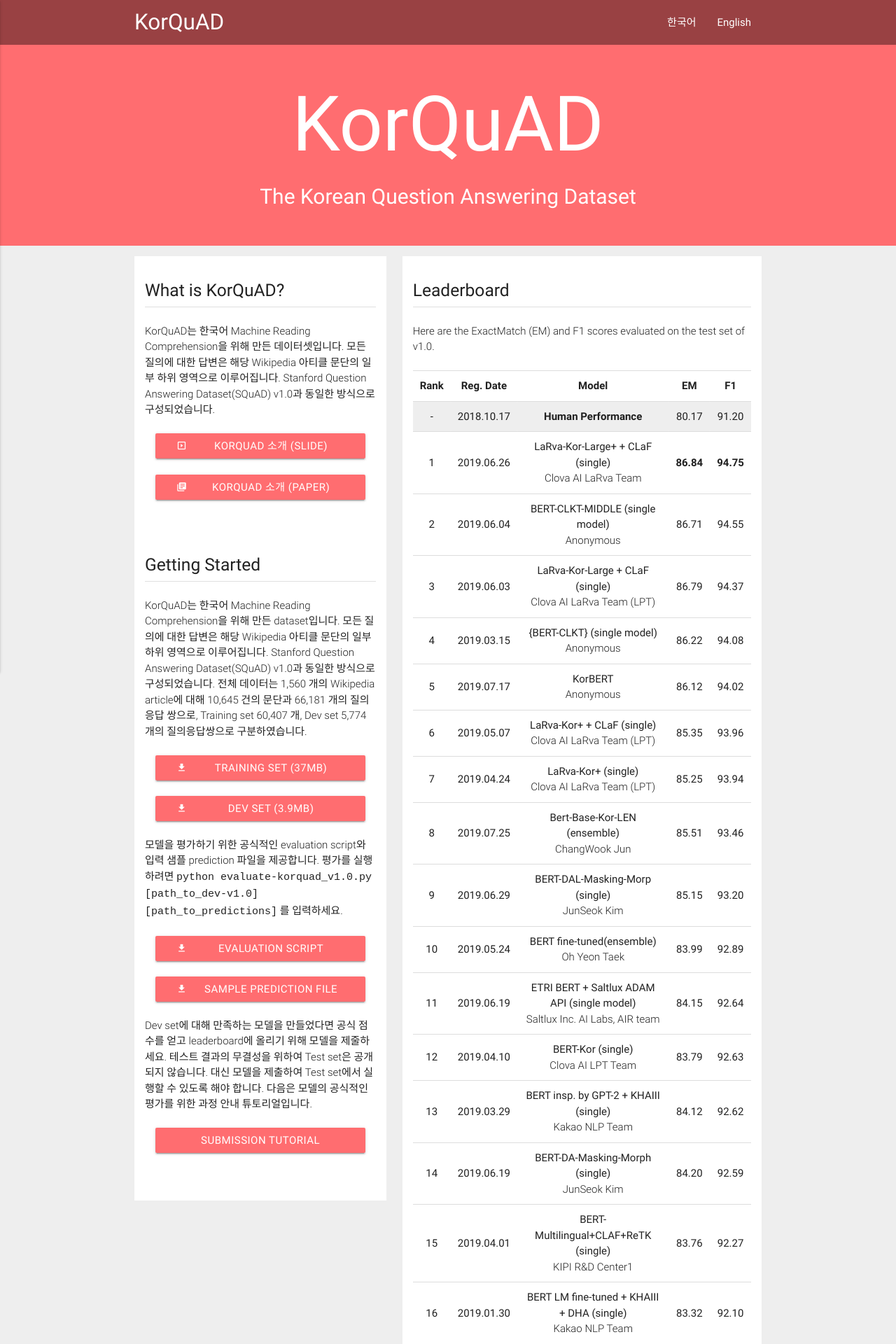
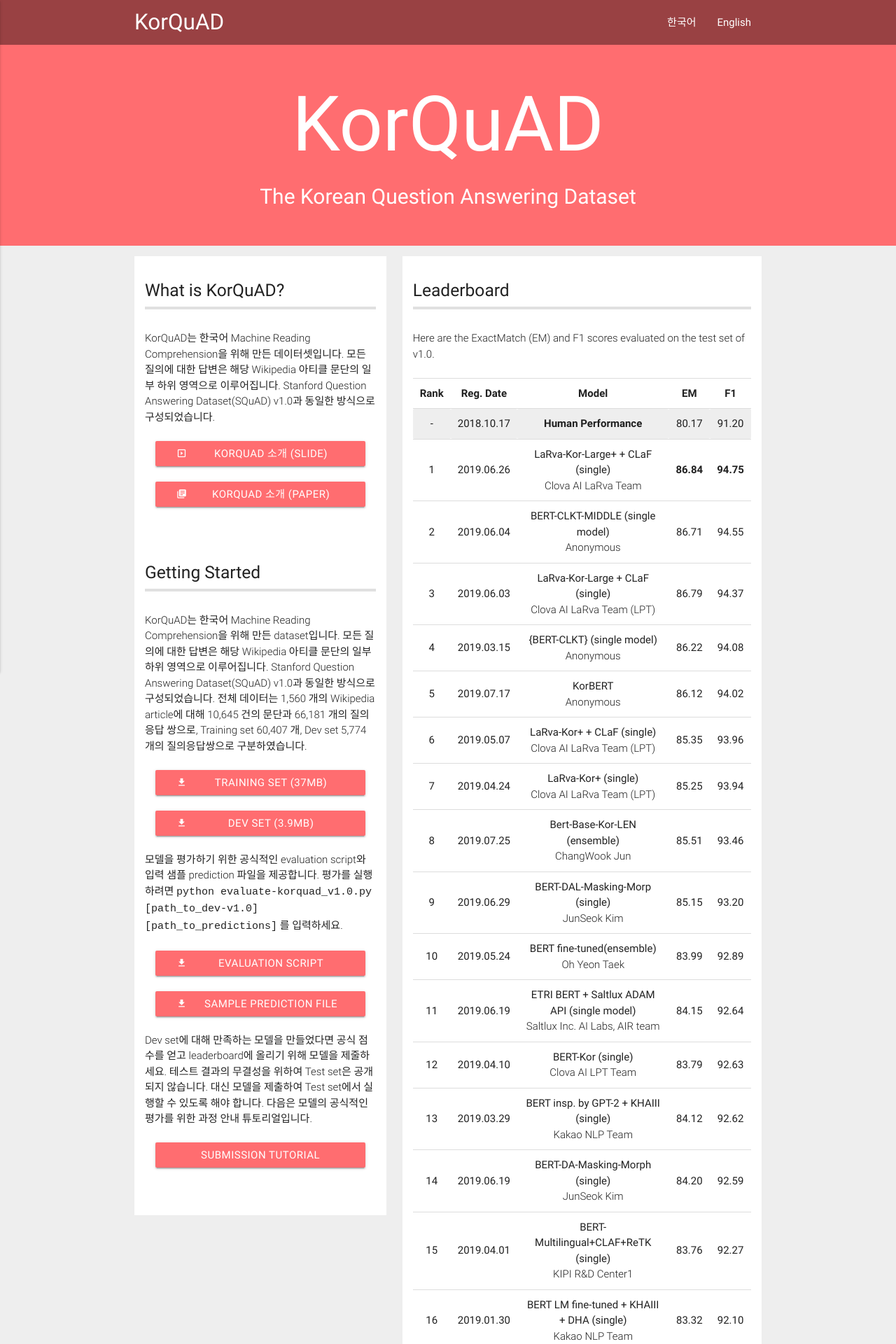
Before and after one commit to korquad/korquad.github.io, a Jekyll site: the page built from index.md, in a window 1280 px wide. Shown: the top 1920 px of the page at 70% size. Built offline with Jekyll 4.4.1, drawn with Linux system fonts in a browser that asks for light colours.

Commit message:
Update home.html

```diff
--- a/_layouts/home.html
+++ b/_layouts/home.html
@@ -51,7 +51,7 @@
           <div class="icon-block" style="background-color : white">
             <br>
             <h5 class="left-down">What is KorQuAD?</h5>
-            <div class="divider"></div>
+            <hr style="border:solid 2px #e0e0e0"></hr>
             <br>
             <p class="light">KorQuAD는 한국어 Machine Reading Comprehension을 위해 만든 데이터셋입니다. 모든 질의에 대한 답변은 해당 Wikipedia 아티클 문단의 일부 하위 영역으로 이루어집니다. Stanford Question Answering Dataset(SQuAD) v1.0과 동일한 방식으로 구성되었습니다.</p>
             <br>
@@ -64,7 +64,7 @@
             </div>
             <br><br><br>
             <h5 class="left-down">Getting Started</h5>
-            <div class="divider"></div>
+            <hr style="border:solid 2px #e0e0e0"></hr>
             <br>
             <p class="light">KorQuAD는 한국어 Machine Reading Comprehension을 위해 만든 dataset입니다. 모든 질의에 대한 답변은 해당 Wikipedia 아티클 문단의 일부 하위 영역으로 이루어집니다. Stanford Question Answering Dataset(SQuAD) v1.0과 동일한 방식으로 구성되었습니다. 전체 데이터는 1,560 개의 Wikipedia article에 대해 10,645 건의 문단과 66,181 개의 질의응답 쌍으로, Training set 60,407 개, Dev set 5,774 개의 질의응답쌍으로 구분하였습니다.</p>
             <br>
@@ -103,7 +103,7 @@
           <div class="icon-block" style="background-color : white">
             <br>
             <h5 class="left-down">Leaderboard</h5>
-            <div class="divider"></div>
+            <hr style="border:solid 2px #e0e0e0"></hr>
             <br>
             <p class="light">Here are the ExactMatch (EM) and F1 scores evaluated on the test set of v1.0. </p>
             <br>
```
